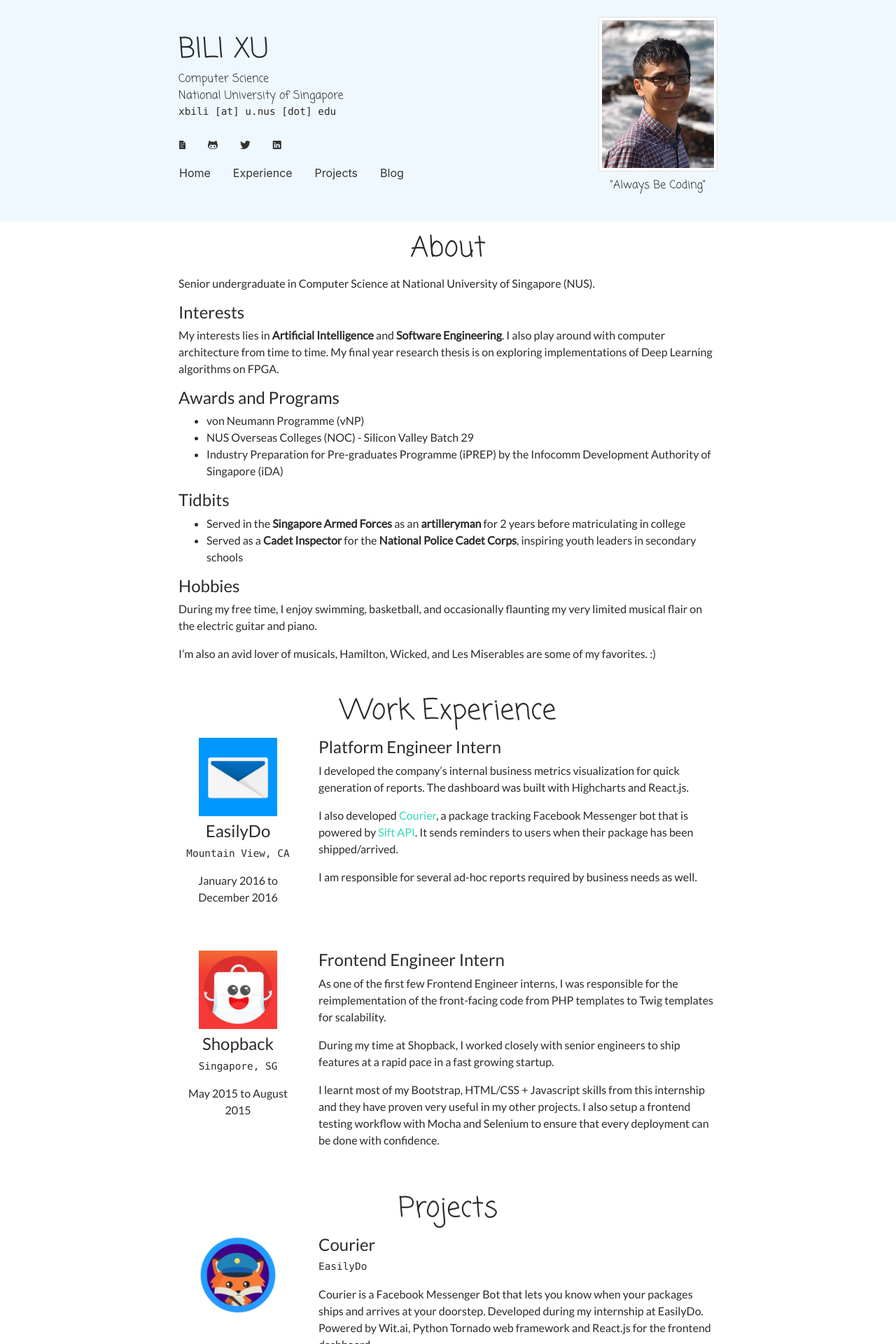
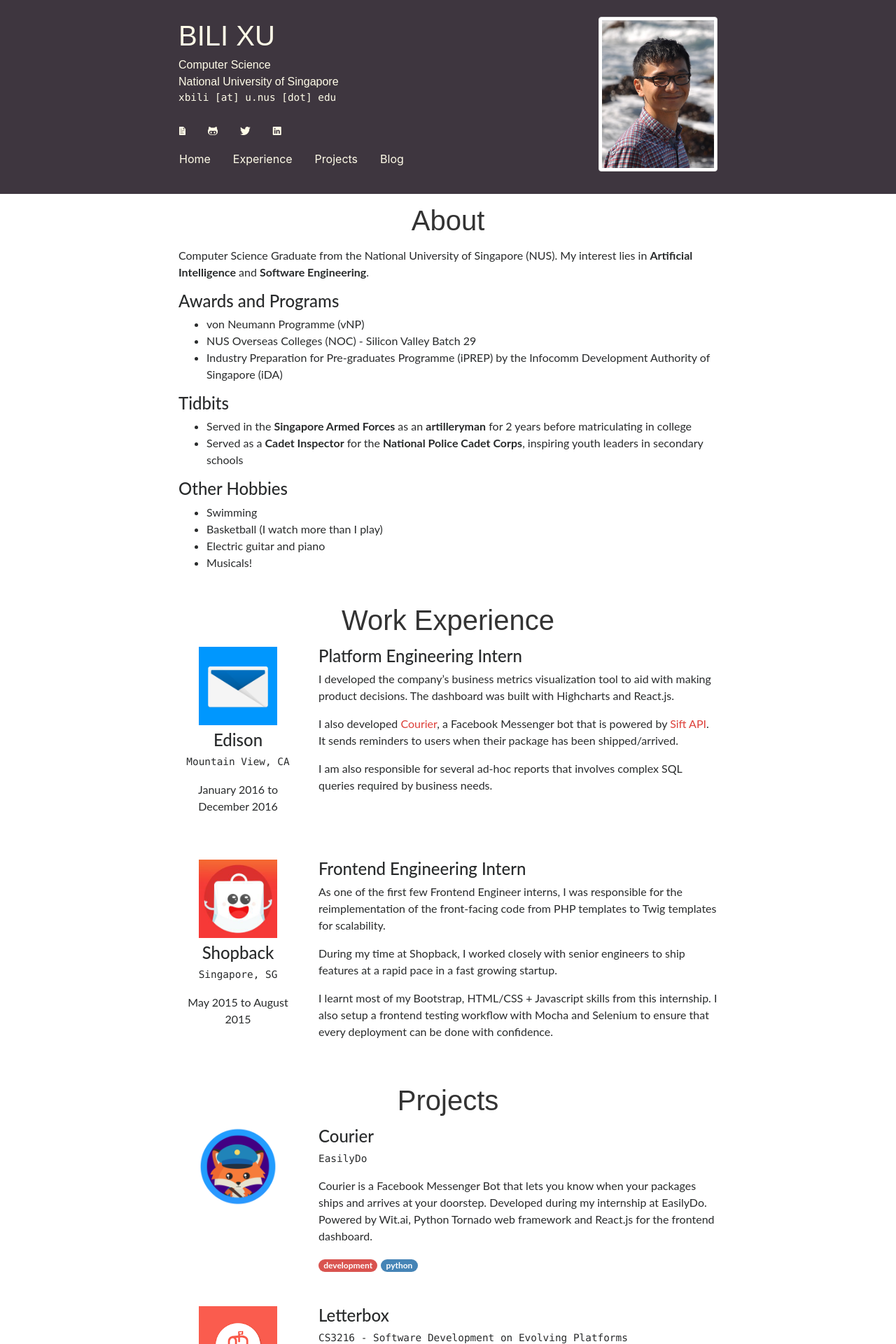
Before and after one commit to xbili/xbili.github.io, a Jekyll site: the page built from index.md, in a window 1280 px wide. Shown: the top 1920 px of the page at 70% size. Built offline with Jekyll 4.4.1, drawn with Linux system fonts in a browser that asks for light colours; nearby versions of some CDN libraries; some web fonts are replaced.

Commit message:
Update look and feel

```diff
--- a/_includes/header.html
+++ b/_includes/header.html
@@ -3,7 +3,6 @@
     <div class="row justify-content-between h-100">
       <div class="col-sm-12 col-md-3 push-md-9 my-auto text-center">
         <img src="{{ "/images/whale.jpg" | prepend: site.baseurl }}" class="img-fluid img-thumbnail rounded mb-2" alt="Me!" />
-        <p>"Always Be Coding"</p>
       </div>
 
       <div class="col-sm-12 col-md-6 pull-md-6 my-auto">
--- a/_layouts/default.html
+++ b/_layouts/default.html
@@ -16,7 +16,7 @@
     <!-- Bootstrap CSS -->
     <link rel="stylesheet" href="https://maxcdn.bootstrapcdn.com/bootstrap/4.0.0-alpha.6/css/bootstrap.min.css" integrity="sha384-rwoIResjU2yc3z8GV/NPeZWAv56rSmLldC3R/AZzGRnGxQQKnKkoFVhFQhNUwEyJ" crossorigin="anonymous">
     <link rel="stylesheet" href="http://code.ionicframework.com/ionicons/2.0.1/css/ionicons.min.css">
-    <link href="https://fonts.googleapis.com/css?family=Coming+Soon|Lato" rel="stylesheet">
+    <link href="https://fonts.googleapis.com/css?family=Montserrat+Lato" rel="stylesheet">
     <link rel="stylesheet" href="{{ "/css/main.css" | prepend: site.baseurl }}" />
     <link rel="stylesheet" href="{{ "/css/syntax.css" | prepend: site.baseurl }}" />
   </head>
--- a/_sass/_base.scss
+++ b/_sass/_base.scss
@@ -1,12 +1,17 @@
+$primary: #DD403A;
+$off: #FFFCE8;
+$dark: #3E363F;
+
 .header {
-  background-color: aliceblue;
+  background-color: $dark;
+  color: $off;
 
   .title {
-    font-family: 'Coming Soon', sans-serif;
+    font-family: 'Montserrat', sans-serif;
   }
 
   p {
-    font-family: 'Coming Soon', sans-serif;
+    font-family: 'Montserrat', sans-serif;
   }
 
   .links .nav {
@@ -14,15 +19,19 @@
   }
 
   .nav a.nav-link {
-    color: #333;
+    color: $off;
 
     &:hover {
-      color: #2fdab8;
+      color: $primary;
     }
   }
 
   img {
     max-height: 250px;
+  }
+
+  pre {
+    color: $off;
   }
 }
 
@@ -46,12 +55,13 @@
   font-family: 'Lato', sans-serif;
 
   h1 {
+    color: #333;
     text-align: center;
-    font-family: 'Coming Soon', sans-serif;
+    font-family: 'Montserrat', sans-serif;
   }
 
   a {
-    color: #2fdab8;
+    color: $primary;
     &:hover {
       color: #333;
       text-decoration: none;
@@ -139,7 +149,7 @@
     color: white;
 
     &:hover {
-      color: #2fdab8;
+      color: $primary;
     }
   }
 }
--- a/index.md
+++ b/index.md
@@ -2,15 +2,9 @@
 layout: home
 ---
 
-Senior undergraduate in Computer Science at National University of Singapore
-(NUS).
-
-#### Interests
-
-My interests lies in **Artificial Intelligence** and **Software Engineering**.
-I also play around with computer architecture from time to time. My final year
-research thesis is on exploring implementations of Deep Learning algorithms on
-FPGA.
+Computer Science Graduate from the National University of Singapore
+(NUS). My interest lies in **Artificial Intelligence** and
+**Software Engineering**.
 
 #### Awards and Programs
 
@@ -26,10 +20,9 @@
 - Served as a **Cadet Inspector** for the **National Police Cadet Corps**,
 inspiring youth leaders in secondary schools
 
-#### Hobbies
+#### Other Hobbies
 
-During my free time, I enjoy swimming, basketball, and occasionally flaunting
-my very limited musical flair on the electric guitar and piano.
-
-I'm also an avid lover of musicals, Hamilton, Wicked, and Les Miserables are
-some of my favorites. :)
+- Swimming
+- Basketball (I watch more than I play)
+- Electric guitar and piano
+- Musicals!
```
Also changed, not shown: _work/easilydo.md (+9 -8 lines), _work/shopback.md (+3 -4 lines).
